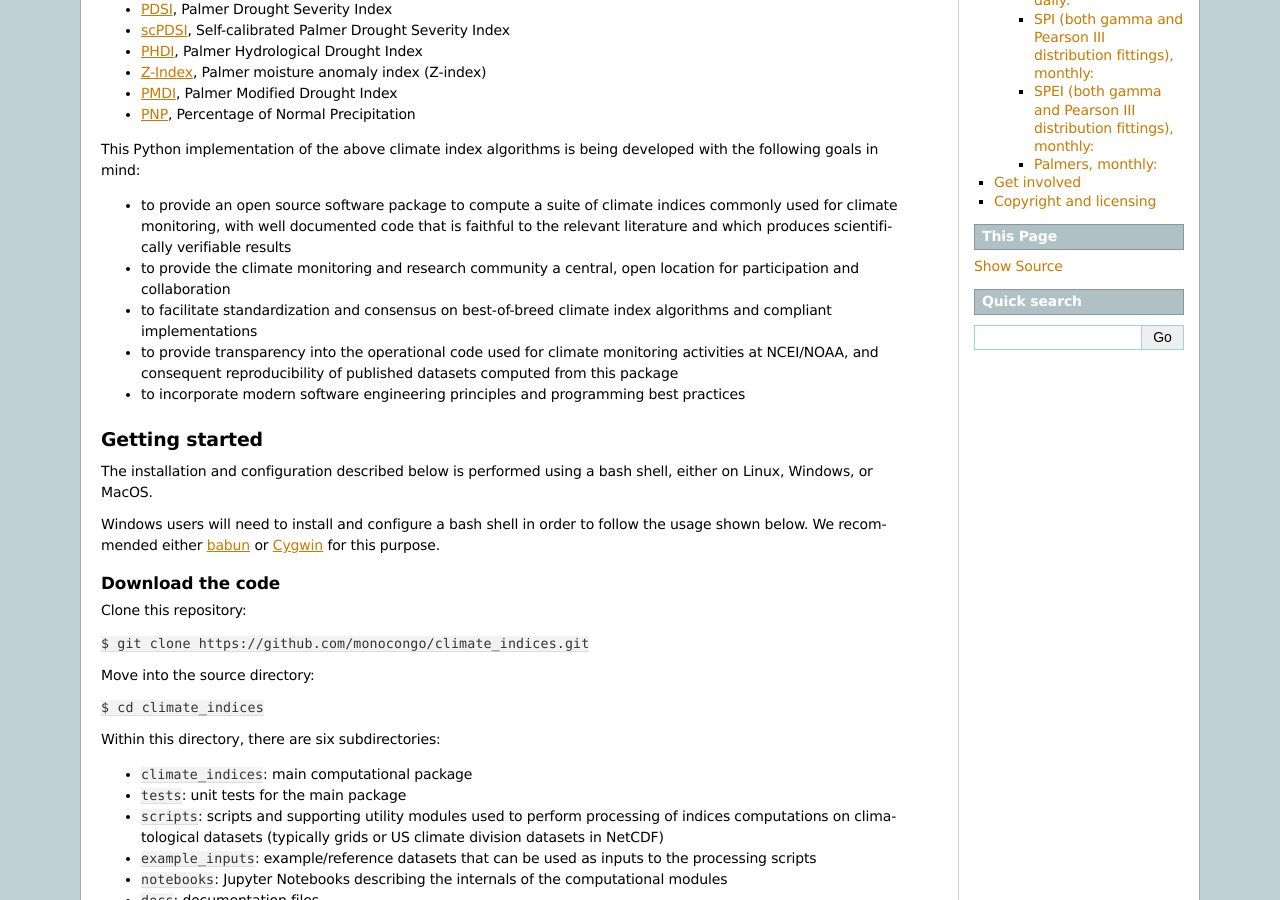
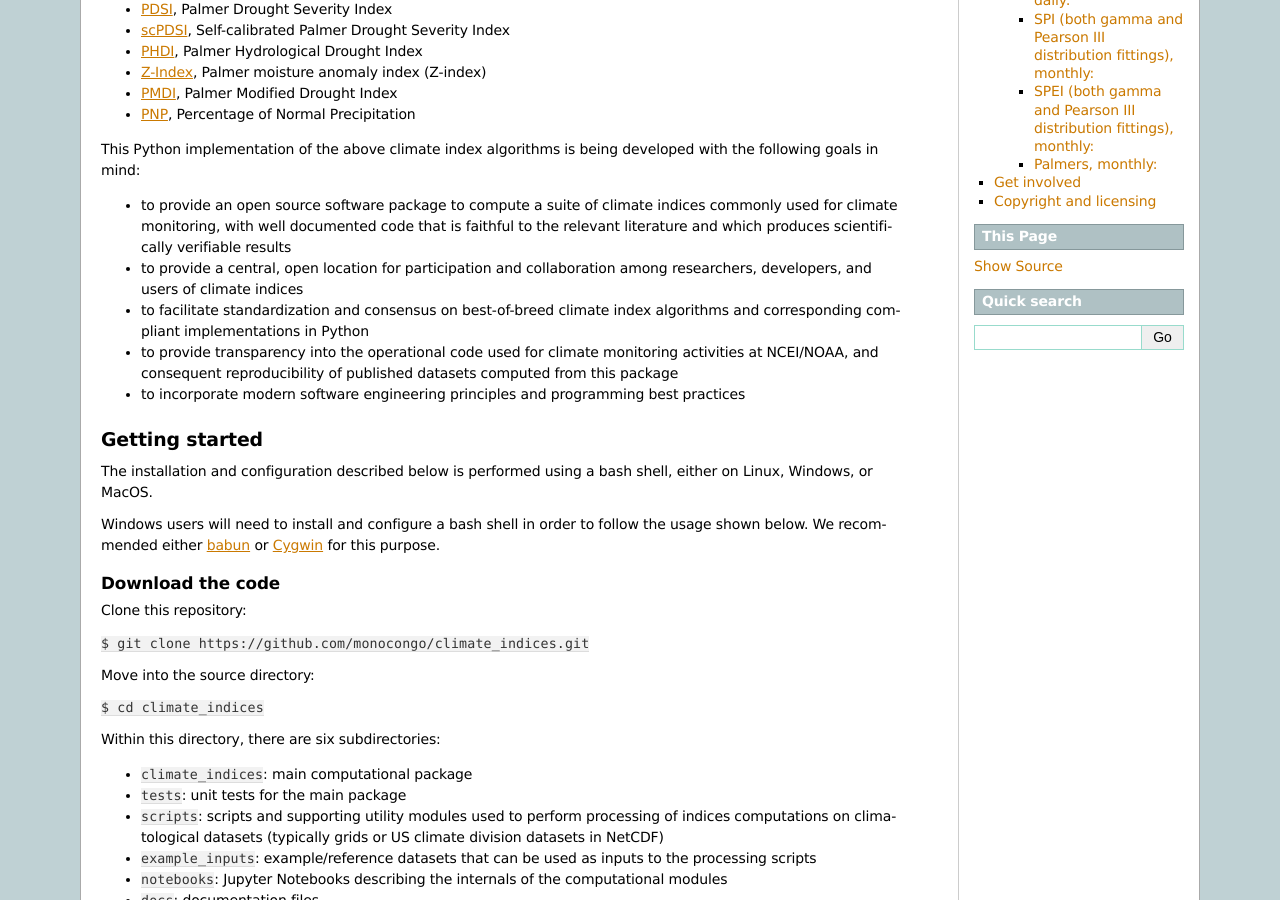
Before and after one commit to monocongo/climate_indices, a Sphinx documentation site: the page built from docs/index.rst, in a window 1280 px wide and 900 px high, scrolled down 330 px. Built offline with Sphinx 7.4.7, drawn with Linux system fonts in a browser that asks for light colours.

```diff
--- a/docs/index.rst
+++ b/docs/index.rst
@@ -58,10 +58,10 @@ with the following goals in mind:
    climate indices commonly used for climate monitoring, with well
    documented code that is faithful to the relevant literature and
    which produces scientifically verifiable results
--  to provide the climate monitoring and research community a central, open
-   location for participation and collaboration
+-  to provide a central, open location for participation and collaboration
+   among researchers, developers, and users of climate indices
 -  to facilitate standardization and consensus on best-of-breed
-   climate index algorithms and compliant implementations
+   climate index algorithms and corresponding compliant implementations in Python
 -  to provide transparency into the operational code used for climate
    monitoring activities at NCEI/NOAA, and consequent reproducibility
    of published datasets computed from this package
```
Also changed, not shown: README.md (+5 -9 lines).
